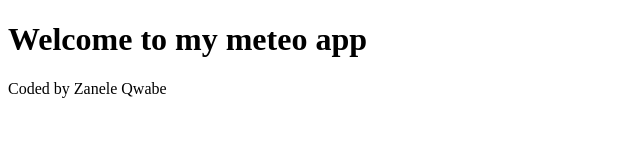
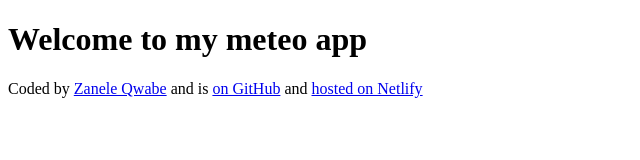
Before and after one commit to Zanele221/meteo-app, a plain HTML site: page index.html in a window 1280 px wide. Shown: the whole page, without its empty margins (0-640 px from the left). Drawn offline with Linux system fonts and the light colour scheme.

Commit message:
Added links to the footer

```diff
--- a/index.html
+++ b/index.html
@@ -7,7 +7,13 @@
  </head>
  <body>
     <h1>Welcome to my meteo app</h1>
-    <footer>Coded by Zanele Qwabe</footer>
+    <footer>
+        <p>Coded by
+            <a href="https://github.com/Zanele221">Zanele Qwabe</a> and is
+            <a href="https://github.com/Zanele221/meteo-app.git" target="_blank"> on GitHub</a> and
+            <a href="https://lively-trifle-3ab17d.netlify.app/" target="_blank">hosted on Netlify</a>
+        </p>
+    </footer>
 
  </body>
  </html>
```
